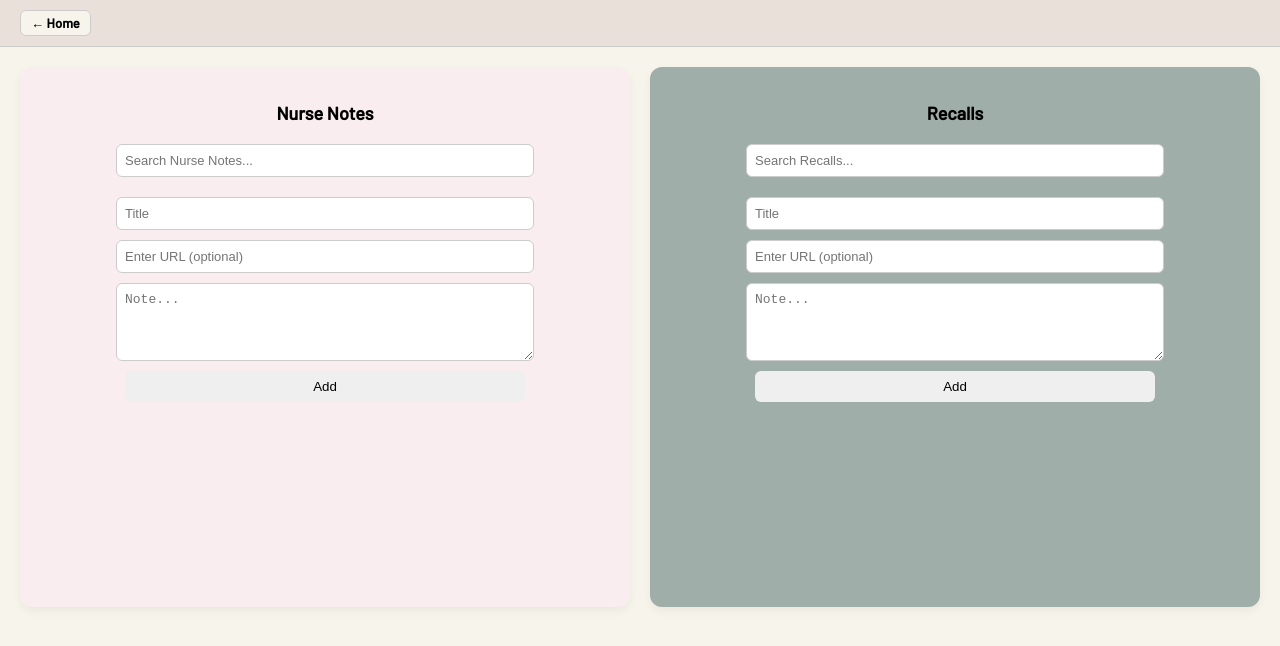
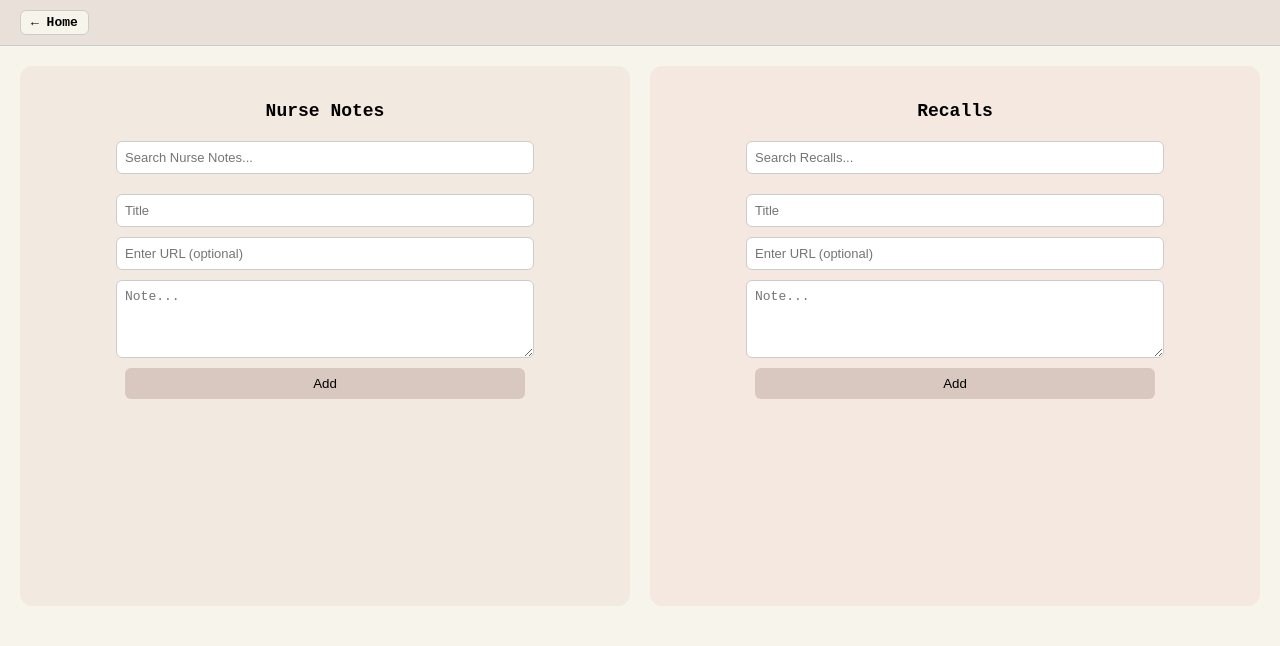
Before and after one commit to Xlyneve/CEP, a plain HTML site: page PN.html in a window 1280 px wide. Drawn offline with Linux system fonts and the light colour scheme; no server answers.

Commit message:
Update PN.html

```diff
--- a/PN.html
+++ b/PN.html
@@ -4,12 +4,11 @@
   <meta charset="UTF-8" />
   <meta name="viewport" content="width=device-width, initial-scale=1" />
   <title>Nurse Notes & Recalls</title>
-  <link href="https://fonts.googleapis.com/css2?family=Barlow:wght@400;500&display=swap" rel="stylesheet">
-  <style>
+    <style>
     body {
       margin: 0;
-      font-family: 'Barlow', sans-serif;
-      font-size: 13px;
+     font-family: 'Courier New', Courier, monospace;
+      font-size: 10px;
       background-color: #F7F5EB;
       color: black;
     }
@@ -48,19 +47,19 @@
     }
 
     .section {
-      background-color: #f9edef;
+      background-color: #f2eae0;
       border-radius: 12px;
       padding: 20px;
-      width: 48%;
+      width: 50%;
       min-height: 500px;
-      box-shadow: 0 4px 10px rgba(0,0,0,0.05);
+      box-shadow: 1 5px 10px rgba(0,0,0,0.05);
       display: flex;
       flex-direction: column;
       align-items: center;
     }
 
     .recall-section {
-      background-color: #9faea9;
+      background-color: #F5e8e1;
     }
 
     h2 {
@@ -93,7 +92,7 @@
     }
 
     .add-btn {
-      background-color: ##e8d1c5;
+      background-color: #d9c8bf;
       color: black;
       border: none;
       cursor: pointer;
```
